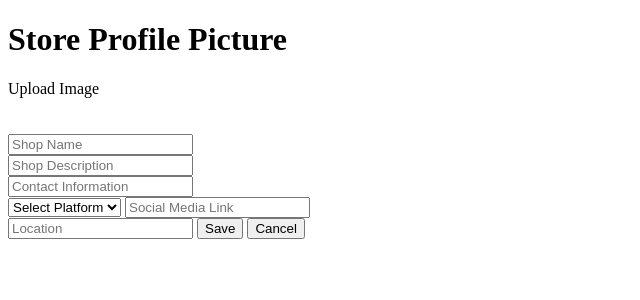
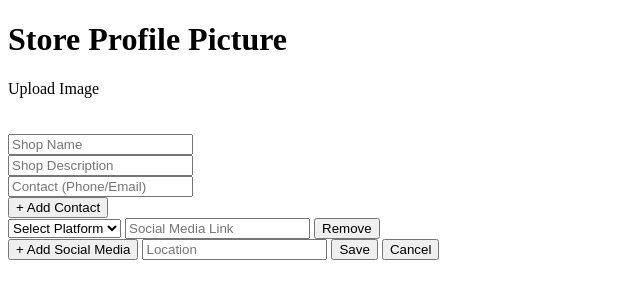
Before and after one commit to amcarreon/126-final-project, a PHP site: page /shop_info_form.php in a window 1280 px wide. Shown: the top 300 px of the page, without its empty margins (0-640 px from the left). Run offline with PHP 8.4, Linux system fonts and the light colour scheme.

Commit message:
Refactor shop info form to support multiple contacts and social media

```diff
--- a/pages/seller/shop_info_form.php
+++ b/pages/seller/shop_info_form.php
@@ -28,16 +28,24 @@
                     <input type="text" id="shopDescription" name="shopDescription" placeholder="Shop Description">
                 </div>
 
-                <input type="tel" id="contactInfo" name="contactInfo" placeholder="Contact Information">
+                <div class="contactsDiv" id="contactsContainer">
+                    <input type="text" name="contactInfo[]" placeholder="Contact (Phone/Email)">
+                </div>
+                <button type="button" id="addContact">+ Add Contact</button>
 
-                <div class="socialMediaDiv">
-                    <select id="socialMediaPlatform" name="socialMediaPlatform">
-                        <option value="">Select Platform</option>
-                        <option value="facebook">Facebook</option>
-                        <option value="instagram">Instagram</option>
-                    </select>
-                    <input type="text" id="socialMediaLink" name="socialMediaLink" placeholder="Social Media Link">
+                <div class="socialMediaDiv" id="socialMediaContainer">
+                    <div class="socialMediaItem">
+                        <select name="socialMediaPlatform[]">
+                            <option value="">Select Platform</option>
+                            <option value="facebook">Facebook</option>
+                            <option value="instagram">Instagram</option>
+                            <option value="instagram">YouTube</option>
+                        </select>
+                        <input type="text" name="socialMediaLink[]" placeholder="Social Media Link">
+                        <button type="button" class="removeMedia">Remove</button>
+                    </div>
                 </div>
+                <button type="button" id="addSocialMedia">+ Add Social Media</button>
 
                 <input type="text" id="location" name="location" placeholder="Location">
                 <button type="submit" class="submit">Save</button>
```
